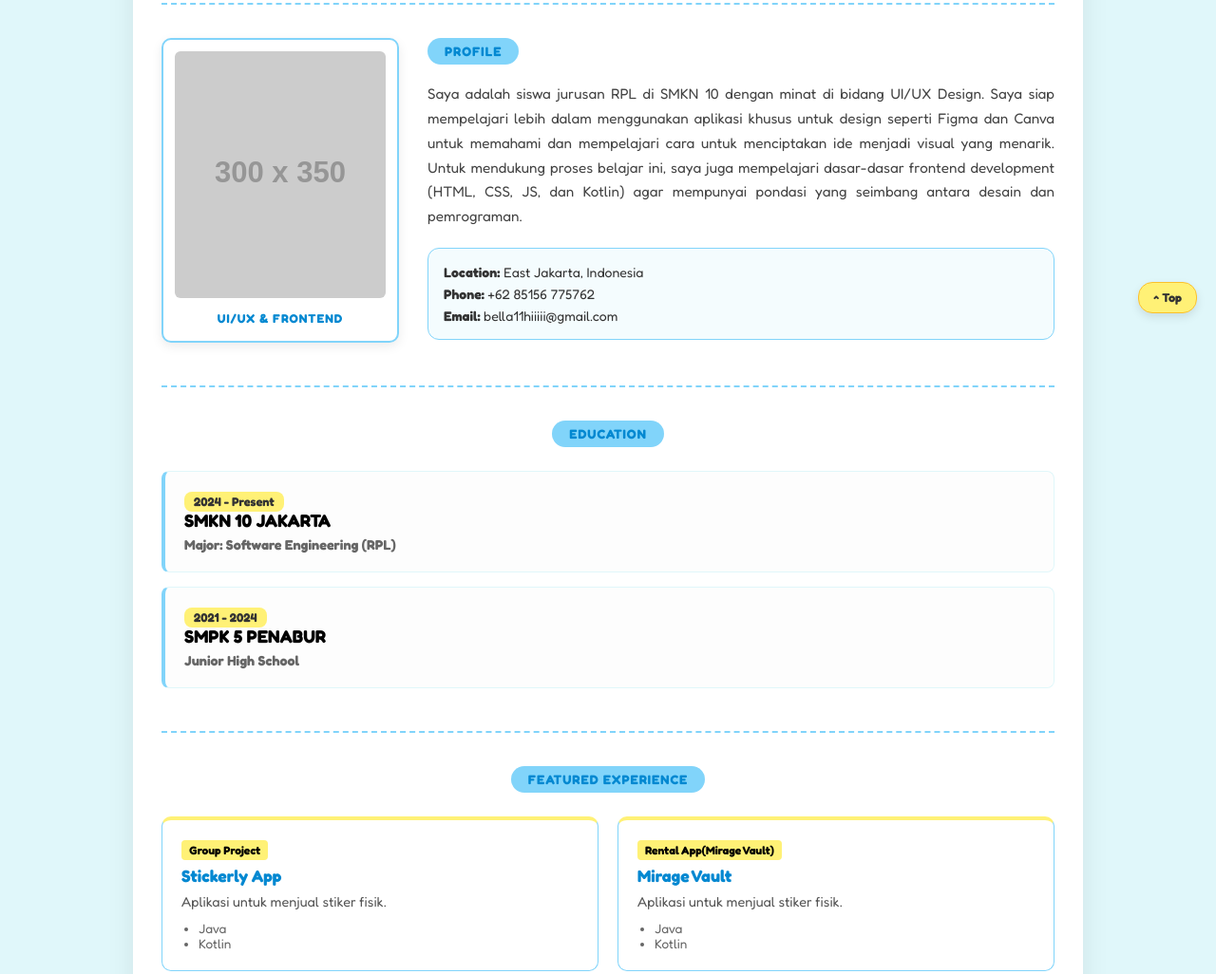
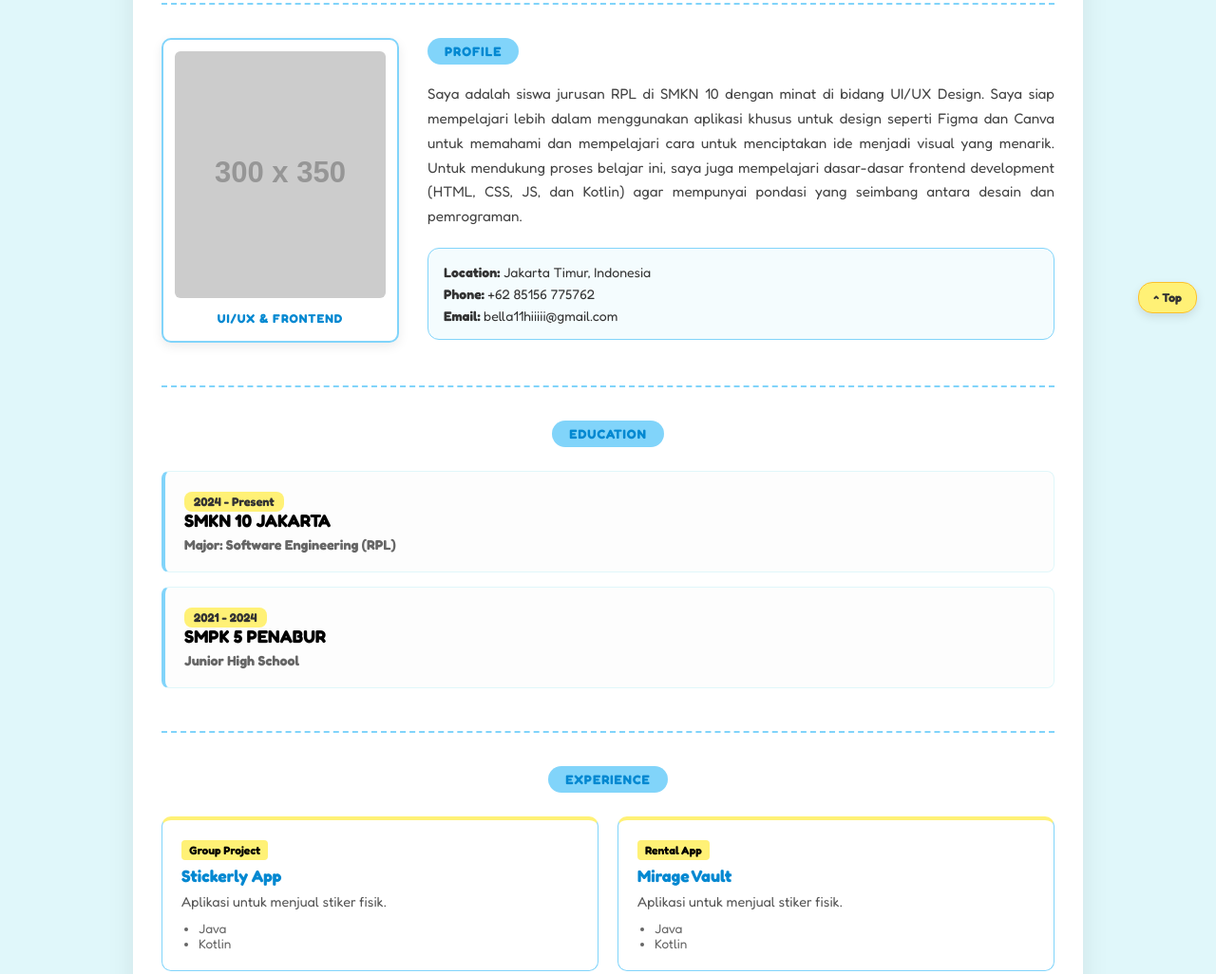
Before and after one commit to bluebell1117/portof, a plain HTML site: page index.html in a window 1280 px wide. Shown: the part 450-1476 px from the top of the page at 95% size. Drawn offline with Linux system fonts and the light colour scheme; placeholder pictures from the web are drawn by us.

Commit message:
edit
data

```diff
--- a/index.html
+++ b/index.html
@@ -50,7 +50,7 @@
                     </p>
 
                     <div class="contact-box">
-                        <div class="info-item"><strong>Location:</strong> East Jakarta, Indonesia</div>
+                        <div class="info-item"><strong>Location:</strong> Jakarta Timur, Indonesia</div>
                         <div class="info-item"><strong>Phone:</strong> +62 85156 775762</div>
                         <div class="info-item"><strong>Email:</strong> bella11hiiiii@gmail.com</div>
                     </div>
@@ -74,7 +74,7 @@
             </section>
 
             <section id="experience" class="section-block">
-                <div class="pill-title title-center">FEATURED EXPERIENCE</div>
+                <div class="pill-title title-center">EXPERIENCE</div>
                 <div class="projects-grid">
                     <div class="project-card">
                         <span class="project-tag">Group Project</span>
@@ -86,7 +86,7 @@
                         </ul>
                     </div>
                     <div class="project-card">
-                        <span class="project-tag">Rental App(Mirage Vault)</span>
+                        <span class="project-tag">Rental App</span>
                         <h3>Mirage Vault</h3>
                         <p>Aplikasi untuk menjual stiker fisik.</p>
                         <ul class="tech-stack">
```
